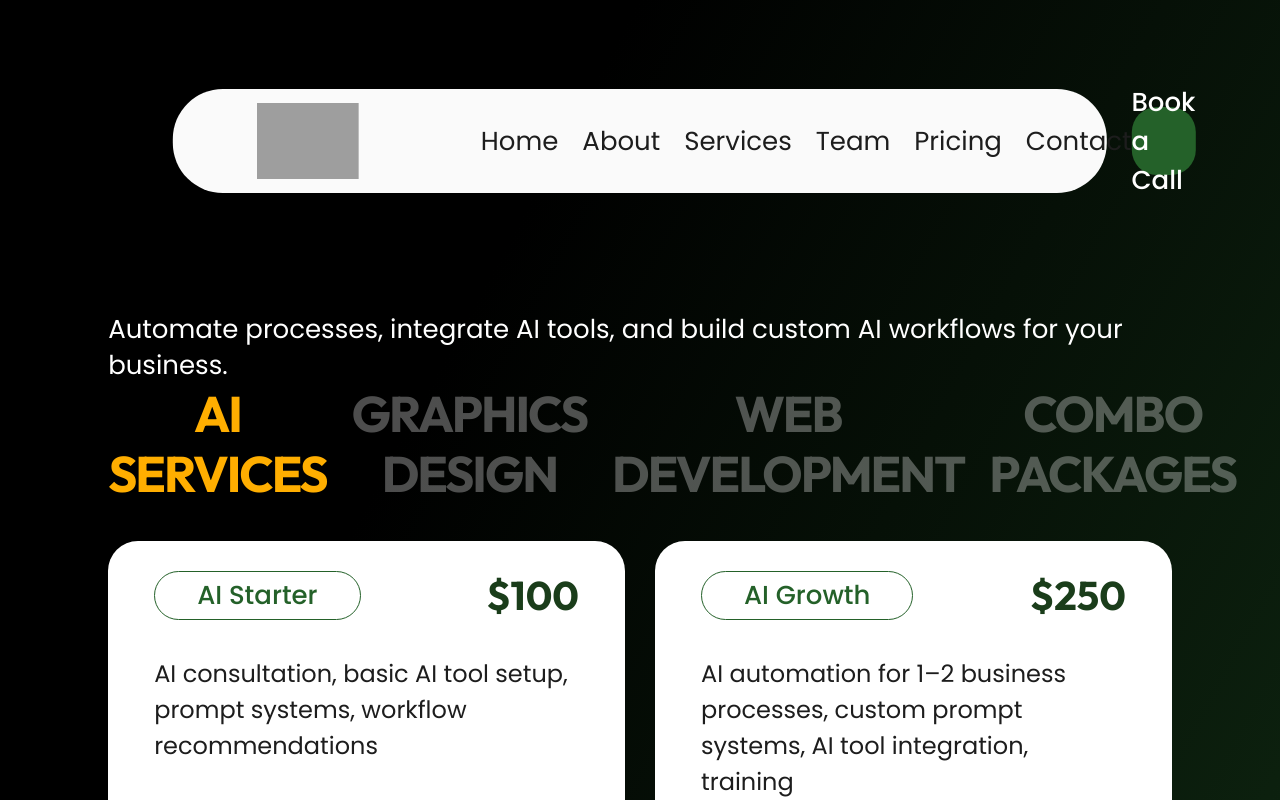
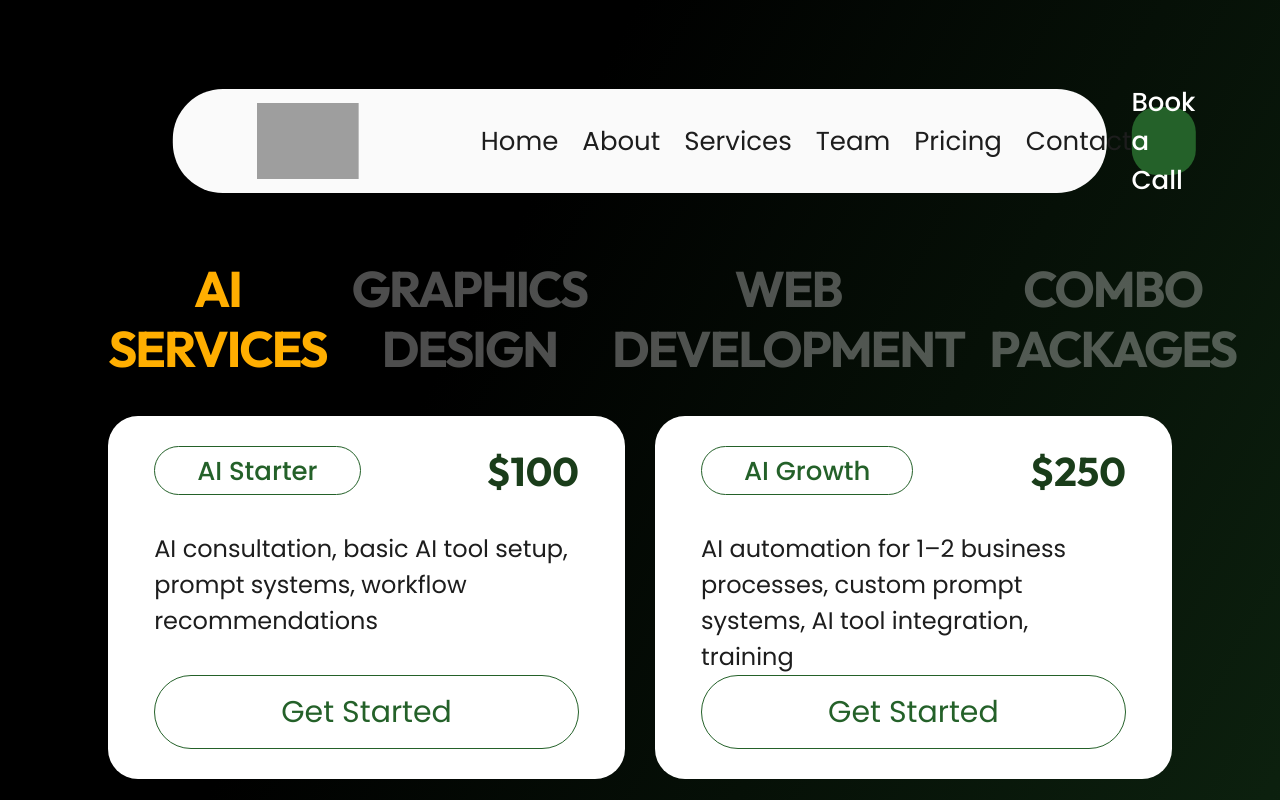
Before and after one commit to awesomeakokayo/ElroiHub, a Next.js app: page /pricing in a window 1280 px wide. Shown: the top 800 px of the page. Built offline with nearby package versions, Linux system fonts and the light colour scheme; grey boxes are pictures that could not be loaded.

Commit message:
Keep pricing description inside pricing view flow

```diff
--- a/app/pricing/page.tsx
+++ b/app/pricing/page.tsx
@@ -6,9 +6,6 @@ export default function PricingPage() {
     <main className="inner-page pricing-page">
       <SiteHeader />
       <div className="pricing-wrap">
-        <p className="pricing-description">
-          Automate processes, integrate AI tools, and build custom AI workflows for your business.
-        </p>
         <PricingView />
       </div>
     </main>
```
